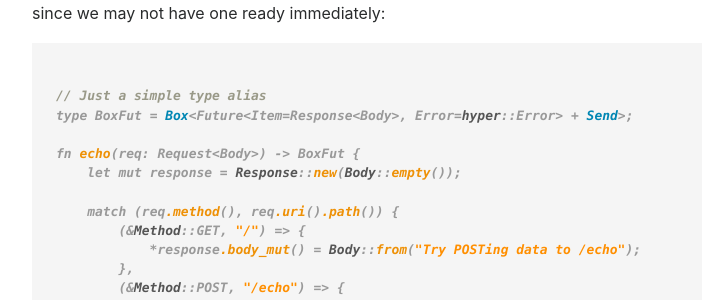
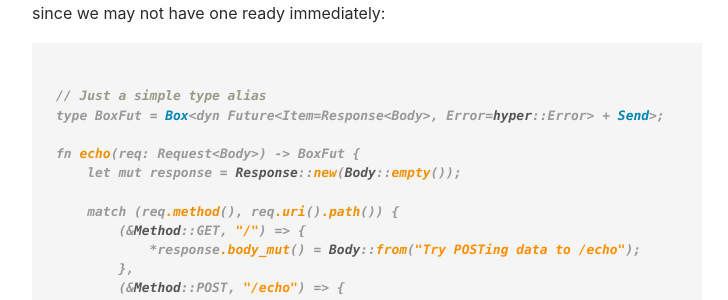
Before and after one commit to hyperium/hyperium.github.io, a Jekyll site: the page built from _guides/server/echo.md, in a window 1280 px wide and 900 px high, scrolled down 885 px. Shown: the part 152-452 px from the top of the window, without its empty margins (338-1066 px from the left). Built offline with Jekyll 4.4.1, drawn with Linux system fonts in a browser that asks for light colours.

Commit message:
Update trait object syntax to use 'dyn'

```diff
--- a/_guides/server/echo.md
+++ b/_guides/server/echo.md
@@ -47,7 +47,7 @@ since we may not have one ready immediately:
 # use hyper::{Body, Method, Request, Response, StatusCode};
 
 // Just a simple type alias
-type BoxFut = Box<Future<Item=Response<Body>, Error=hyper::Error> + Send>;
+type BoxFut = Box<dyn Future<Item=Response<Body>, Error=hyper::Error> + Send>;
 
 fn echo(req: Request<Body>) -> BoxFut {
     let mut response = Response::new(Body::empty());
@@ -110,7 +110,7 @@ So, the server setup will change accordingly (inlined a bit for brevity):
 # use hyper::{Body, Request, Response, Server};
 # use hyper::service::service_fn;
 #
-# type BoxFut = Box<Future<Item=Response<Body>, Error=hyper::Error> + Send>;
+# type BoxFut = Box<dyn Future<Item=Response<Body>, Error=hyper::Error> + Send>;
 #
 # fn echo(_req: Request<Body>) -> BoxFut {
 #     Box::new(future::ok(Response::new(Body::empty())))
@@ -230,7 +230,7 @@ We want to concatenate the request body, and map the result into our `reverse` f
 # extern crate hyper;
 # use hyper::{Body, Method, Request, Response};
 # use hyper::rt::{Future, Stream};
-# fn echo(req: Request<Body>) -> Box<Future<Item=Response<Body>, Error=hyper::Error> + Send> {
+# fn echo(req: Request<Body>) -> Box<dyn Future<Item=Response<Body>, Error=hyper::Error> + Send> {
 #     let mut response = Response::default();
 #     match (req.method(), req.uri().path()) {
 // Yet another route inside our match block...
```
Also changed, not shown: _guides/client/advanced.md (+2 -2 lines).
